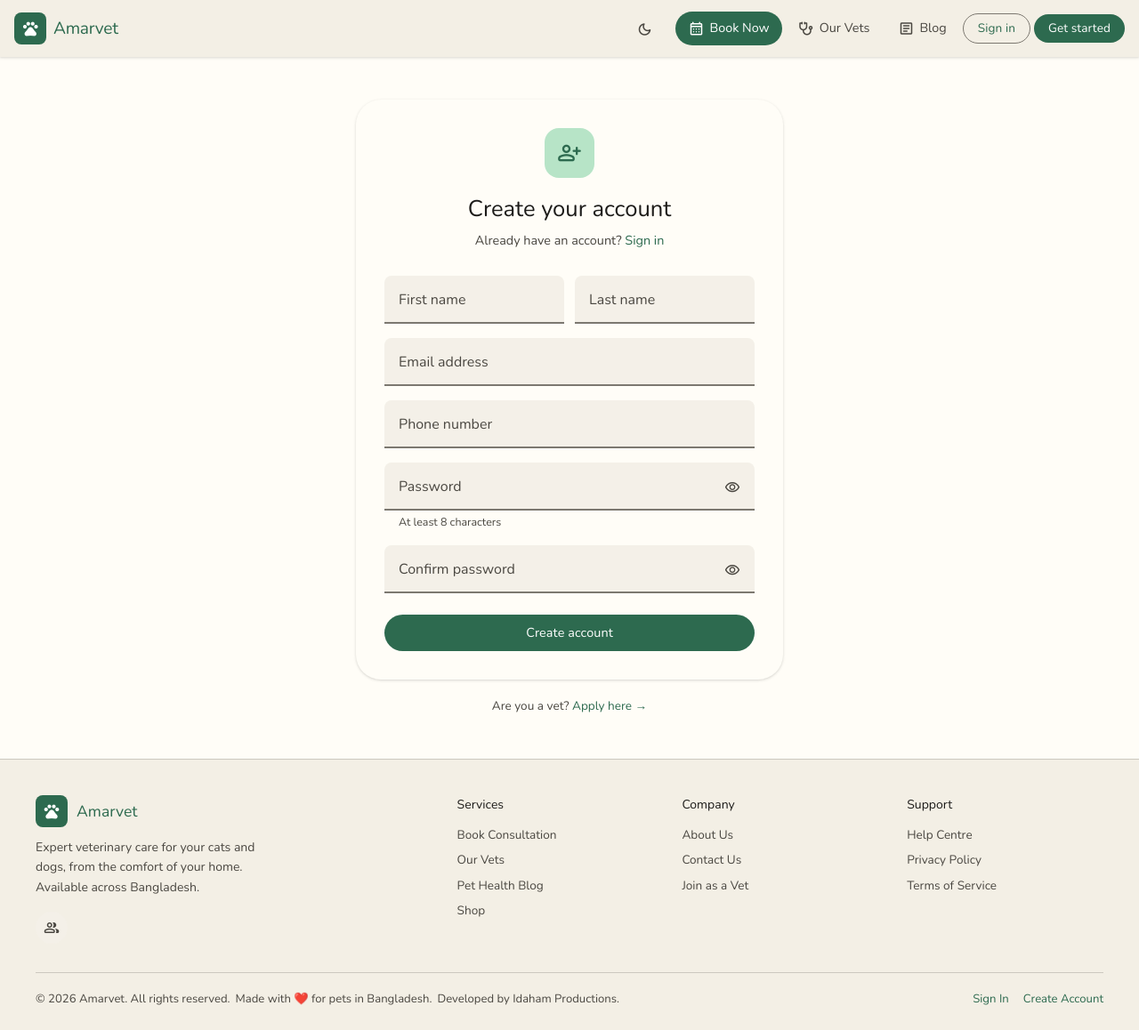
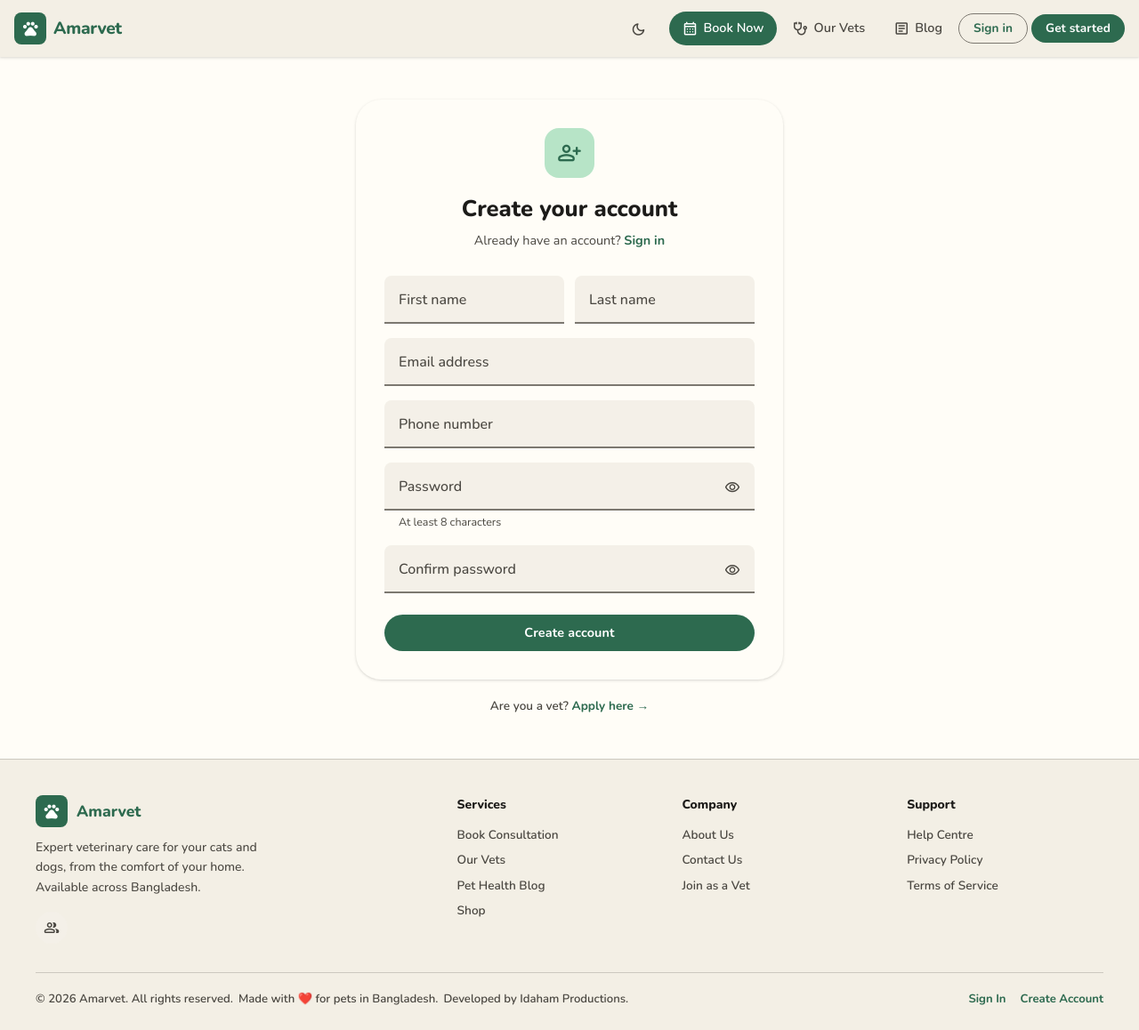
Before and after one commit to mahadi-ibne-bakar/vetproject, a Django app: page /accounts/register/ in a window 1280 px wide. Shown: the whole page at 89% size. Run offline with Django 5.2, Linux system fonts and the light colour scheme; data comes from the database, SQL or seed files in the repository; style sheets or scripts are compiled from the project's sources; some libraries are stand-ins or nearby versions.

Commit message:
Fix font weights

```diff
--- a/static/css/fonts.css
+++ b/static/css/fonts.css
@@ -21,8 +21,8 @@
     font-style: normal;
     font-weight: 500;
     font-display: swap;
-    src: url('../fonts/nunito-400.woff2') format('woff2'),
-         url('../fonts/nunito-400.ttf')   format('truetype');
+    src: url('../fonts/nunito-500.woff2') format('woff2'),
+         url('../fonts/nunito-500.ttf')   format('truetype');
 }
 
 @font-face {
@@ -30,8 +30,8 @@
     font-style: normal;
     font-weight: 600;
     font-display: swap;
-    src: url('../fonts/nunito-400.woff2') format('woff2'),
-         url('../fonts/nunito-400.ttf')   format('truetype');
+    src: url('../fonts/nunito-600.woff2') format('woff2'),
+         url('../fonts/nunito-600.ttf')   format('truetype');
 }
 
 @font-face {
@@ -39,8 +39,8 @@
     font-style: normal;
     font-weight: 700;
     font-display: swap;
-    src: url('../fonts/nunito-400.woff2') format('woff2'),
-         url('../fonts/nunito-400.ttf')   format('truetype');
+    src: url('../fonts/nunito-700.woff2') format('woff2'),
+         url('../fonts/nunito-700.ttf')   format('truetype');
 }
 
 @font-face {
@@ -48,6 +48,6 @@
     font-style: normal;
     font-weight: 800;
     font-display: swap;
-    src: url('../fonts/nunito-400.woff2') format('woff2'),
-         url('../fonts/nunito-400.ttf')   format('truetype');
+    src: url('../fonts/nunito-800.woff2') format('woff2'),
+         url('../fonts/nunito-800.ttf')   format('truetype');
 }
```
